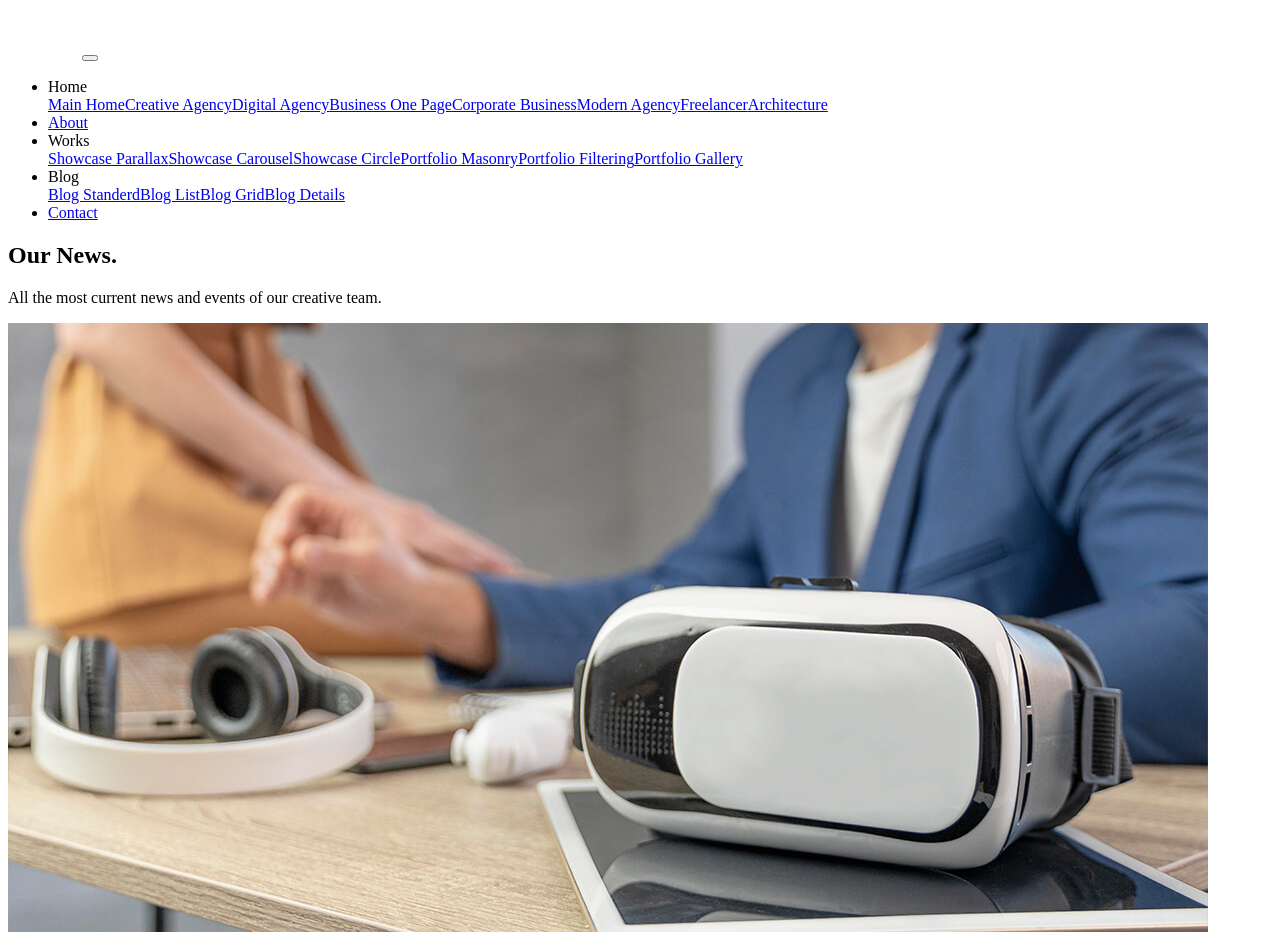
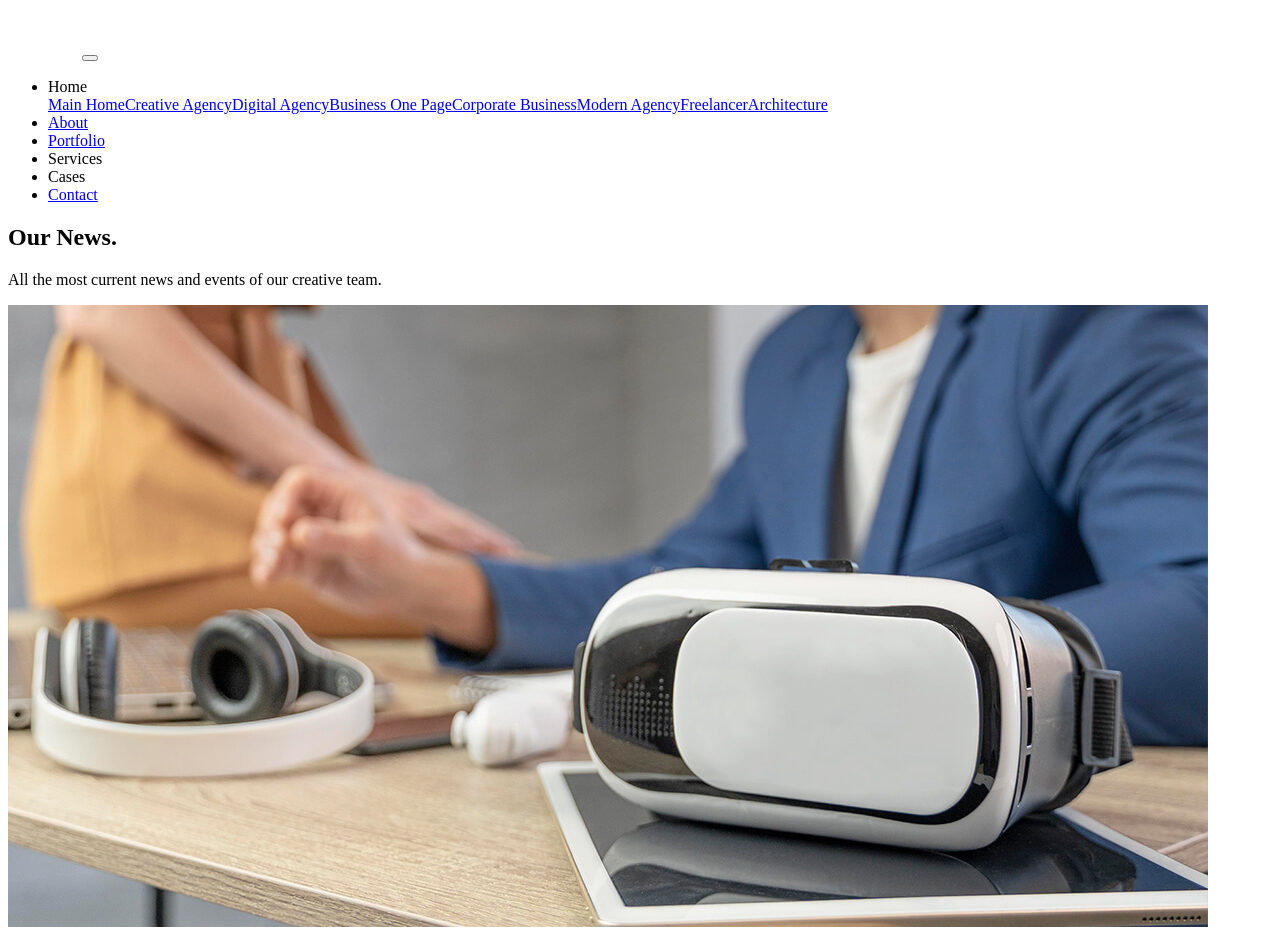
Before and after one commit to Konul304/Template-Modern-Agency, a Next.js app: page /blog/blog-dark in a window 1280 px wide. Shown: the part 1260-2192 px from the top of the page. Built offline with nearby package versions, Linux system fonts and the light colour scheme.

Commit message:
comment unused sections

```diff
--- a/src/components/Common/Navbar.jsx
+++ b/src/components/Common/Navbar.jsx
@@ -57,6 +57,7 @@ const Navbar = ({ lr, theme }) => {
           <ul className="navbar-nav ml-auto">
             <li className="nav-item dropdown" onClick={handleDropdown}>
               <span
+                // className="nav-link "
                 className="nav-link dropdown-toggle"
                 data-toggle="dropdown"
                 role="button"
@@ -98,16 +99,18 @@ const Navbar = ({ lr, theme }) => {
               </a>
             </li>
             <li className="nav-item dropdown" onClick={handleDropdown}>
-              <span
-                className="nav-link dropdown-toggle"
-                data-toggle="dropdown"
+              <a
+              href={`/works2/works2-dark`}
+                className="nav-link "
+                // className="nav-link dropdown-toggle"
+                // data-toggle="dropdown"
                 role="button"
                 aria-haspopup="true"
                 aria-expanded="false"
               >
-                Works
-              </span>
-              <div className="dropdown-menu">
+                Portfolio
+              </a>
+              {/* <div className="dropdown-menu">
                 <a className="dropdown-item" href={`/showcase/showcase-dark`}>
                   Showcase Parallax
                 </a>
@@ -126,19 +129,20 @@ const Navbar = ({ lr, theme }) => {
                 <a className="dropdown-item" href={`/works3/works3-dark`}>
                   Portfolio Gallery
                 </a>
-              </div>
+              </div> */}
             </li>
             <li className="nav-item dropdown" onClick={handleDropdown}>
               <span
-                className="nav-link dropdown-toggle"
-                data-toggle="dropdown"
+                className="nav-link "
+                // className="nav-link dropdown-toggle"
+                // data-toggle="dropdown"
                 role="button"
                 aria-haspopup="true"
                 aria-expanded="false"
               >
-                Blog
+                Services
               </span>
-              <div className="dropdown-menu">
+              {/* <div className="dropdown-menu">
                 <a className="dropdown-item" href={`/blog/blog-dark`}>
                   Blog Standerd
                 </a>
@@ -151,7 +155,19 @@ const Navbar = ({ lr, theme }) => {
                 <a className="dropdown-item" href={`/blog-details/blog-details-dark`}>
                   Blog Details
                 </a>
-              </div>
+              </div> */}
+            </li>
+            <li className="nav-item dropdown" onClick={handleDropdown}>
+              <span
+                className="nav-link "
+                // className="nav-link dropdown-toggle"
+                // data-toggle="dropdown"
+                role="button"
+                aria-haspopup="true"
+                aria-expanded="false"
+              >
+                Cases
+              </span>
             </li>
             <li className="nav-item">
               <a href={`/contact/contact-dark`} className="nav-link">
```
Also changed, not shown: src/app/(dark)/homepage/home1-dark/page.js (+21 -21 lines), src/components/Works/WorksStyle2.jsx (+10 -10 lines), 1 other file (tests, documents, lock files or other folders).
